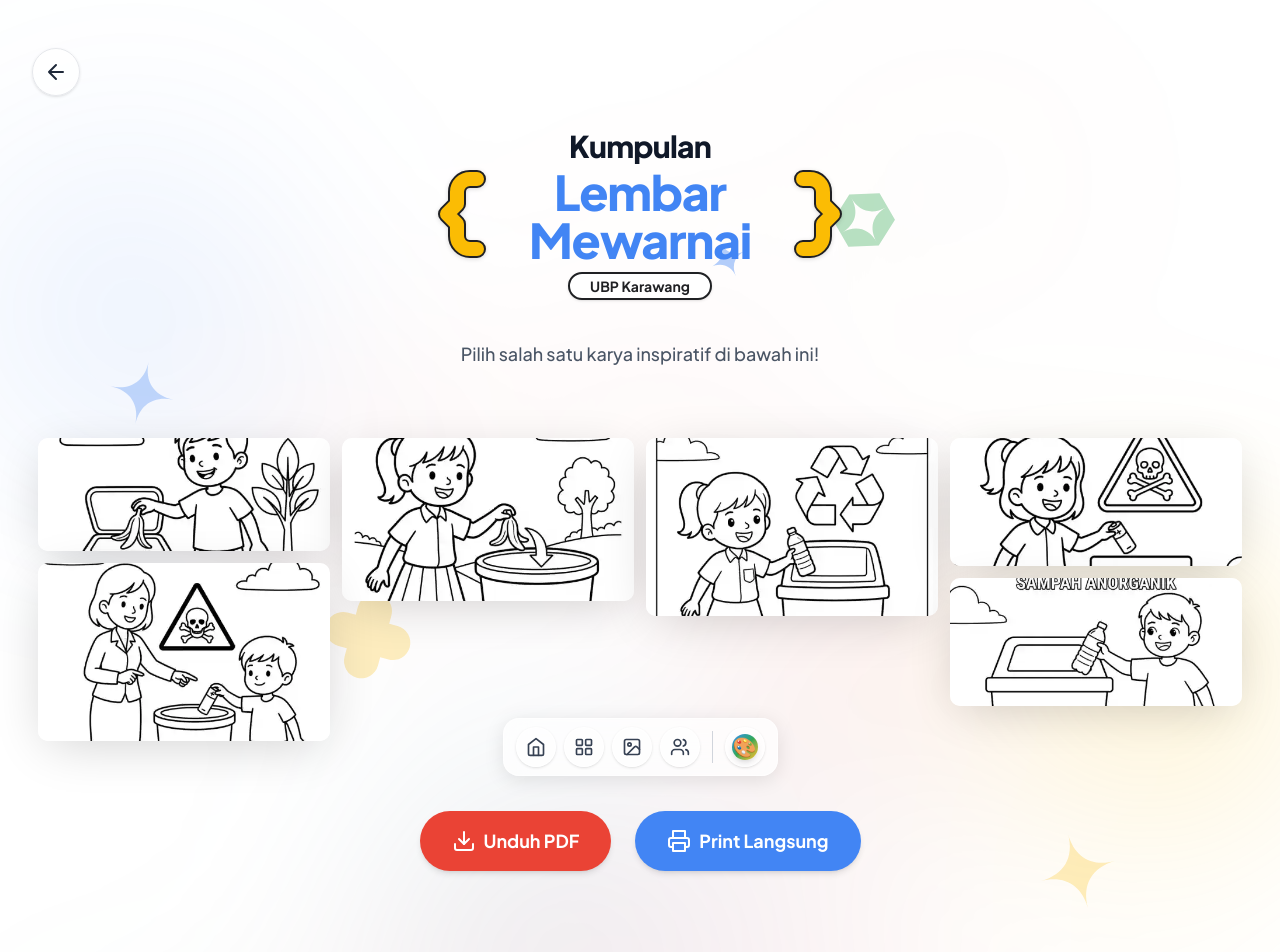
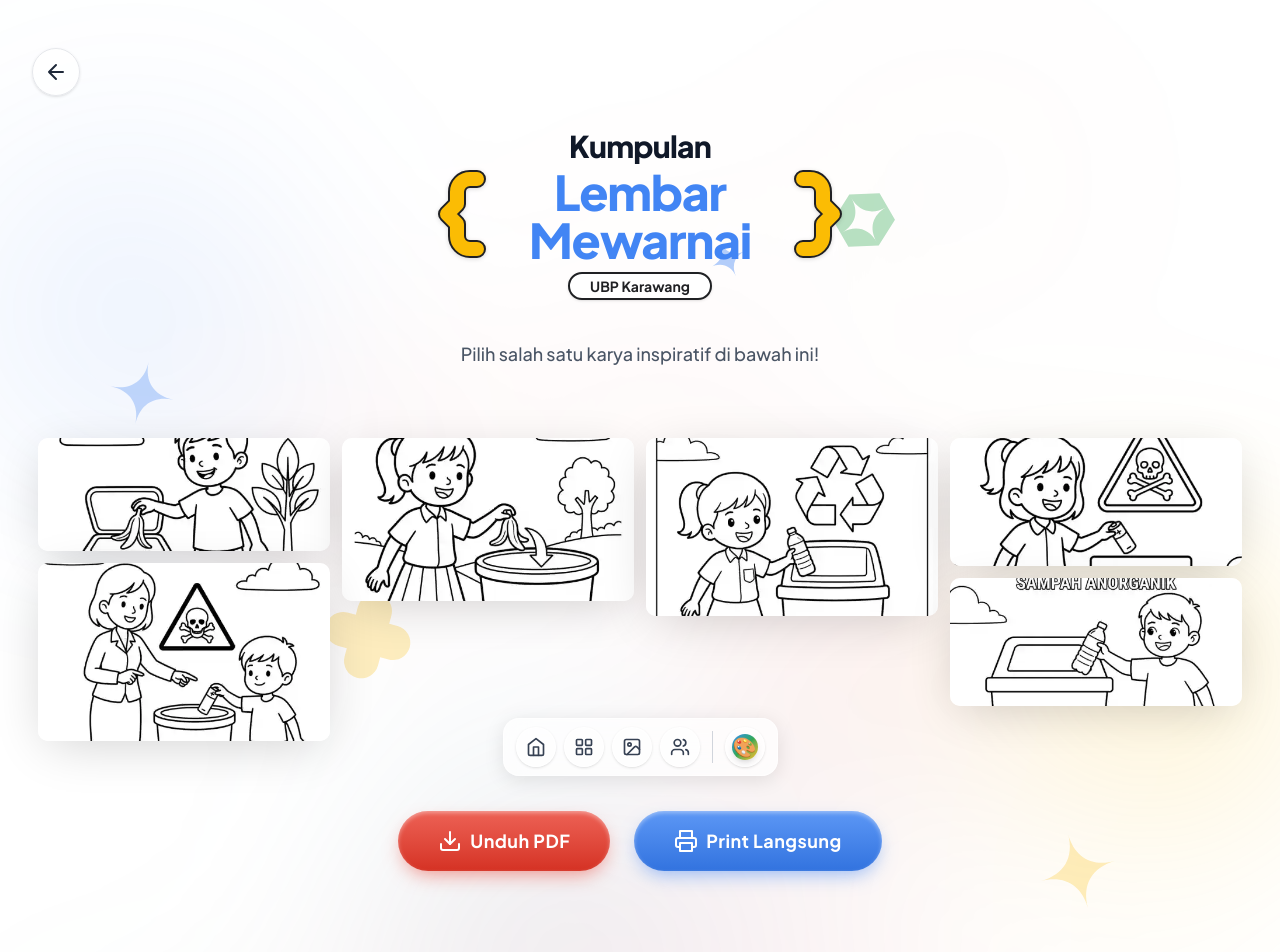
Before and after one commit to iqbalgsr46/Web-Proker-KKN-UBP-2026, a Next.js app: page /kumpulan-mewarnai in a window 1280 px wide. Shown: the top 952 px of the page. Built offline with nearby package versions, Linux system fonts and the light colour scheme.

Commit message:
style(buttons): replace stiff native buttons with dynamic PillButton components for download and print

```diff
--- a/src/app/kumpulan-mewarnai/page.tsx
+++ b/src/app/kumpulan-mewarnai/page.tsx
@@ -163,10 +163,11 @@ export default function KumpulanMewarnaiPage() {
         </div>
 
         <div className="mt-16 flex flex-col sm:flex-row gap-4 sm:gap-6 justify-center w-full">
-          <a
+          <PillButton
+            variant="red"
             href="/Lembar_Mewarnai_Pengelolaan_Sampah.pdf"
             download="Lembar_Mewarnai_Pengelolaan_Sampah.pdf"
-            className="flex items-center justify-center gap-2 bg-google-red text-white font-bold py-4 px-8 rounded-[2rem] shadow-md hover:shadow-lg hover:-translate-y-1 active:translate-y-0 transition-all w-full sm:w-auto text-lg"
+            className="w-full sm:w-auto"
           >
             <svg width="24" height="24" viewBox="0 0 24 24" fill="none" stroke="currentColor" strokeWidth="2" strokeLinecap="round" strokeLinejoin="round">
               <path d="M21 15v4a2 2 0 0 1-2 2H5a2 2 0 0 1-2-2v-4"></path>
@@ -174,11 +175,12 @@ export default function KumpulanMewarnaiPage() {
               <line x1="12" y1="15" x2="12" y2="3"></line>
             </svg>
             Unduh PDF
-          </a>
+          </PillButton>
 
-          <button
+          <PillButton
+            variant="blue"
             onClick={handlePrintPDF}
-            className="flex items-center justify-center gap-2 bg-google-blue text-white font-bold py-4 px-8 rounded-[2rem] shadow-md hover:shadow-lg hover:-translate-y-1 active:translate-y-0 transition-all w-full sm:w-auto text-lg"
+            className="w-full sm:w-auto"
           >
             <svg width="24" height="24" viewBox="0 0 24 24" fill="none" stroke="currentColor" strokeWidth="2" strokeLinecap="round" strokeLinejoin="round">
               <polyline points="6 9 6 2 18 2 18 9"></polyline>
@@ -186,7 +188,7 @@ export default function KumpulanMewarnaiPage() {
               <rect x="6" y="14" width="12" height="8"></rect>
             </svg>
             Print Langsung
-          </button>
+          </PillButton>
         </div>
 
         {/* Ekosistem Animasi */}
--- a/src/components/ui/PillButton.tsx
+++ b/src/components/ui/PillButton.tsx
@@ -4,8 +4,11 @@ export function PillButton({
   children,
   className = "",
   variant = "blue",
+  href,
+  download,
+  target,
   ...props
-}: React.ButtonHTMLAttributes<HTMLButtonElement> & { variant?: "blue" | "red" | "yellow" | "green" }) {
+}: React.ButtonHTMLAttributes<HTMLButtonElement> & React.AnchorHTMLAttributes<HTMLAnchorElement> & { variant?: "blue" | "red" | "yellow" | "green" }) {
   const variants = {
     blue: "bg-gradient-to-b from-[#5C97F5] to-[#3273DF] text-white shadow-[0_8px_20px_-6px_rgba(66,133,244,0.6),inset_0_2px_4px_rgba(255,255,255,0.4)] border-none outline-none",
     red: "bg-gradient-to-b from-[#ED6155] to-[#D53123] text-white shadow-[0_8px_20px_-6px_rgba(234,67,53,0.6),inset_0_2px_4px_rgba(255,255,255,0.4)] border-none outline-none",
@@ -13,10 +16,20 @@ export function PillButton({
     green: "bg-gradient-to-b from-[#52B86D] to-[#259542] text-white shadow-[0_8px_20px_-6px_rgba(52,168,83,0.6),inset_0_2px_4px_rgba(255,255,255,0.4)] border-none outline-none",
   };
 
+  const commonClasses = `px-10 py-4 rounded-full font-bold text-lg tracking-wide transition-all hover:scale-105 hover:-translate-y-1 active:scale-95 active:translate-y-0 flex items-center justify-center gap-2 ${variants[variant]} ${className}`;
+
+  if (href) {
+    return (
+      <a href={href} download={download} target={target} className={commonClasses} {...(props as React.AnchorHTMLAttributes<HTMLAnchorElement>)}>
+        {children}
+      </a>
+    );
+  }
+
   return (
     <button
-      className={`px-10 py-4 rounded-full font-bold text-lg tracking-wide transition-all hover:scale-105 hover:-translate-y-1 active:scale-95 active:translate-y-0 ${variants[variant]} ${className}`}
-      {...props}
+      className={commonClasses}
+      {...(props as React.ButtonHTMLAttributes<HTMLButtonElement>)}
     >
       {children}
     </button>
```
